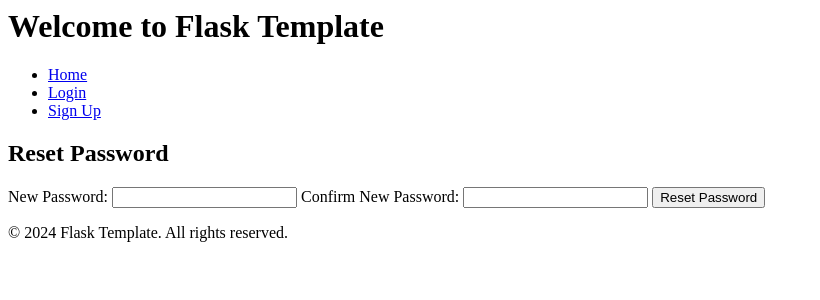
After one commit to YashasSingh/arcade-hackathon-template, a Flask app: template templates/reset_password.html in a window 1280 px wide. The commit adds this page. Shown: the top 300 px of the page, without its empty margins (0-820 px from the left). Run offline with Flask 3, Linux system fonts and the light colour scheme; the template is opened without the code that fills it, so the values that code supplies are empty; some libraries are stand-ins or nearby versions.

Commit message:
Add files via upload

```diff
--- a/app.py
+++ b/app.py
@@ -221,3 +221,6 @@ def reset_password(token):
         return redirect(url_for('login'))
 
     return render_template('reset_password.html', token=token)
+from flask_wtf.csrf import CSRFProtect
+
+csrf = CSRFProtect(app)
--- /dev/null
+++ b/templates/reset_password.html
@@ -0,0 +1,13 @@
+{% extends "base.html" %}
+{% block content %}
+<h2>Reset Password</h2>
+<form method="POST">
+    <label for="password">New Password:</label>
+    <input type="password" name="password" id="password" required>
+
+    <label for="confirm_password">Confirm New Password:</label>
+    <input type="password" name="confirm_password" id="confirm_password" required>
+
+    <button type="submit">Reset Password</button>
+</form>
+{% endblock %}
```
Also changed, not shown: templates/signup.html (+10 -11 lines).
